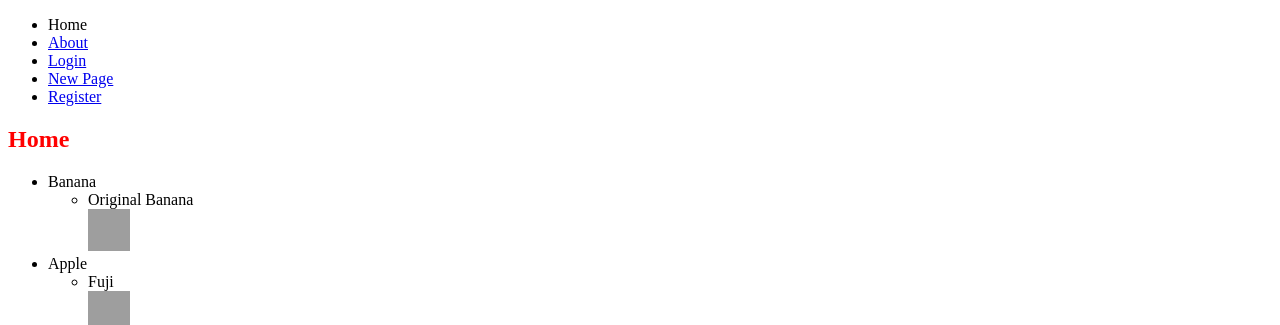
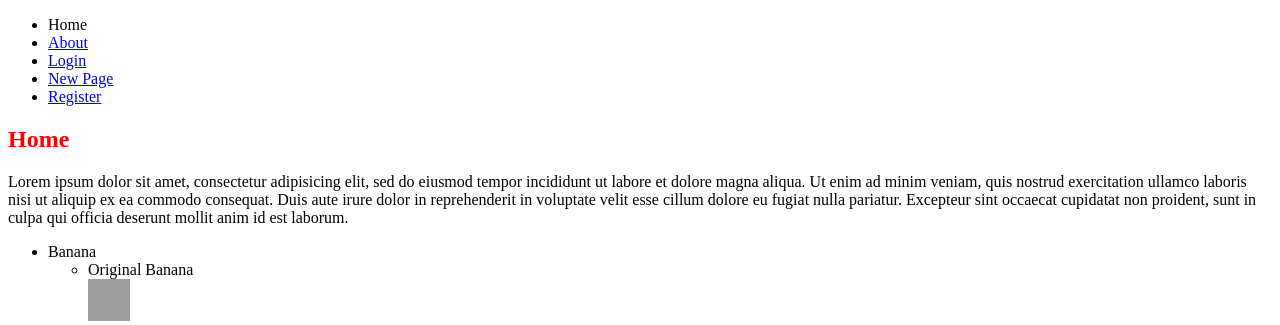
Before and after one commit to richrosenthal/HTML_HW, a plain HTML site: page index.html in a window 1280 px wide. Shown: the top 325 px of the page. Drawn offline with Linux system fonts and the light colour scheme; grey boxes are pictures that could not be loaded.

Commit message:
add lorem ipsum

```diff
--- a/index.html
+++ b/index.html
@@ -21,7 +21,13 @@
   </header>
 
   <h2>Home</h2>
-
+  <p>Lorem ipsum dolor sit amet, consectetur adipisicing elit, sed do eiusmod
+    tempor incididunt ut labore et dolore magna aliqua. Ut enim ad minim veniam,
+     quis nostrud exercitation ullamco laboris nisi ut aliquip ex ea commodo
+     consequat. Duis aute irure dolor in reprehenderit in voluptate velit esse
+     cillum dolore eu fugiat nulla pariatur. Excepteur sint occaecat cupidatat
+     non proident, sunt in culpa qui officia deserunt mollit anim id est laborum.
+   </p>
   <ul>
     <li>Banana</li>
     <ul>
```
